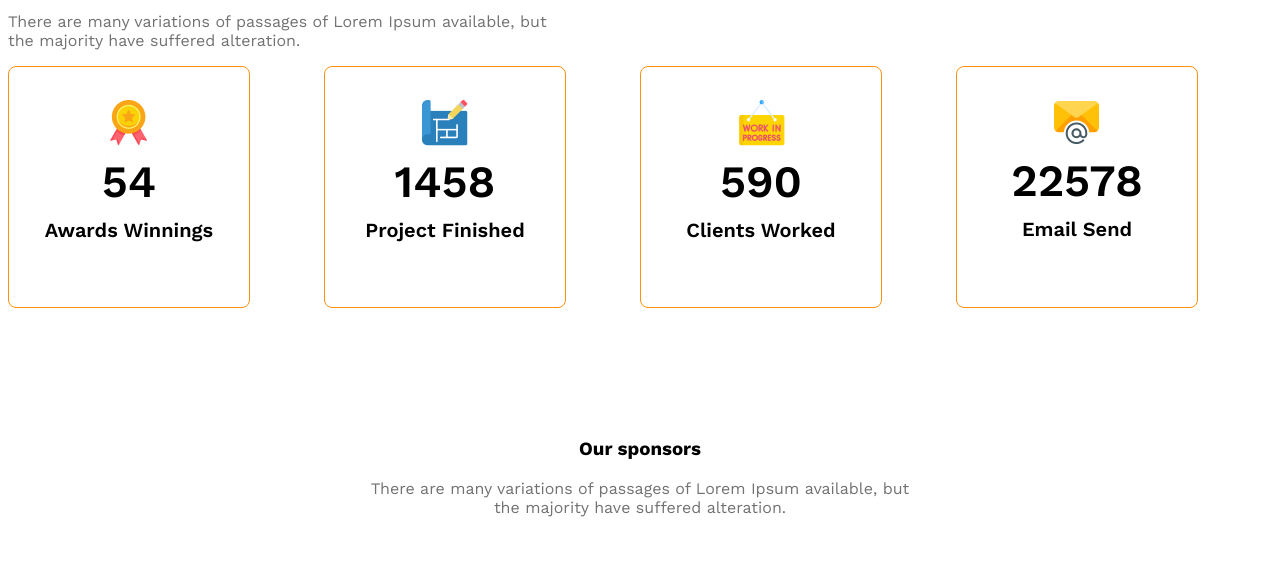
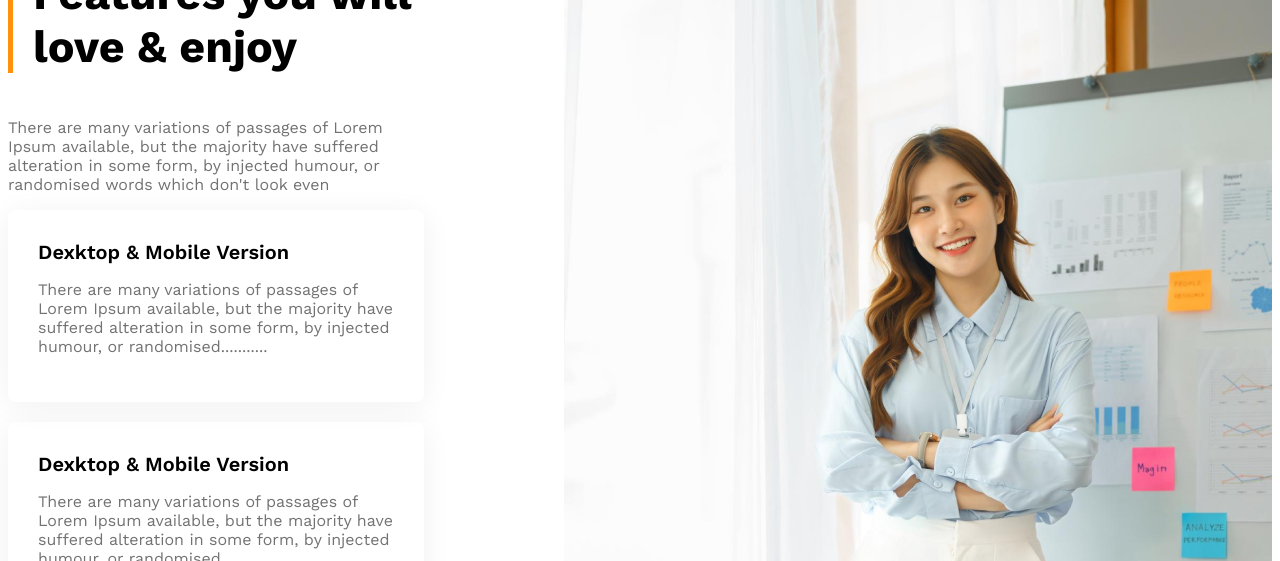
Before and after one commit to nusrathumaira12/g3-architects-website, a plain HTML site: page index.html in a window 1280 px wide. Shown: the part 2230-2791 px from the top of the page. Drawn offline with nearby package versions, Linux system fonts and the light colour scheme.

Commit message:
added features card and image work in progress

```diff
--- a/index.html
+++ b/index.html
@@ -45,9 +45,25 @@
 </div>
 </section>
 <!-- features  will enjoy -->
- <section>
+ <section class="features display-flex">
     <div>
-
+<h3 id="feature-section-title" class="section-title">Features you will <br>love & enjoy</h3>
+<p class="text-light-gray">There are many variations of passages of Lorem Ipsum available, but the majority have suffered alteration in some form, by injected humour, or randomised words which don't look even</p>
+<div class="feature-card">
+    <h4 class="feature-title">Dexktop & Mobile Version</h4>
+    <p class="text-light-gray">There are many variations of passages of Lorem Ipsum available, but the majority have suffered alteration in some form, by injected humour, or randomised...........</p>
+</div>
+<div class="feature-card">
+    <h4 class="feature-title">Dexktop & Mobile Version</h4>
+    <p class="text-light-gray">There are many variations of passages of Lorem Ipsum available, but the majority have suffered alteration in some form, by injected humour, or randomised...........</p>
+</div>
+<div class="feature-card">
+    <h4 class="feature-title">Dexktop & Mobile Version</h4>
+    <p class="text-light-gray">There are many variations of passages of Lorem Ipsum available, but the majority have suffered alteration in some form, by injected humour, or randomised...........</p>
+</div>
+    </div>
+    <div>
+        <img src="images/architect.png" alt="">
     </div>
  </section>
 
--- a/styles/architects.css
+++ b/styles/architects.css
@@ -116,6 +116,7 @@ main > section{
     align-items: center;
     justify-content: center;
 
+
 }
 .facts-container{
     display: grid;
@@ -146,6 +147,26 @@ main > section{
 }
 .sponsors-companies img{
     filter: grayscale(100%);
+}
+.features{
+    gap: 140px;
+}
+#feature-section-title{
+    border-left: 5px solid #FF900E;
+    padding-left: 20px;
+}
+.feature-card{
+    padding: 30px;
+    border-radius: 8px;
+    box-shadow: 0 4px 30px 0 rgba(0, 0, 0, 0.06);
+    margin-bottom: 20px;
+}
+.feature-card  .feature-title{
+font-weight: 600;
+font-size: 1.25rem;
+margin-top: 0px;
+margin-bottom: 0px;
+
 }
 
 /* responsive media query */
```
